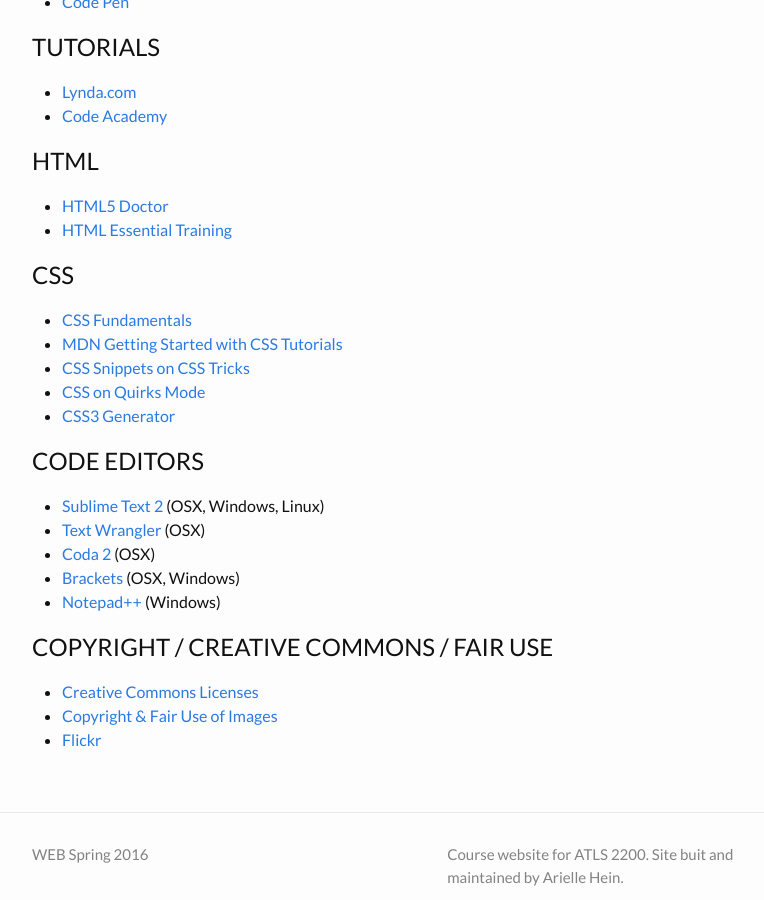
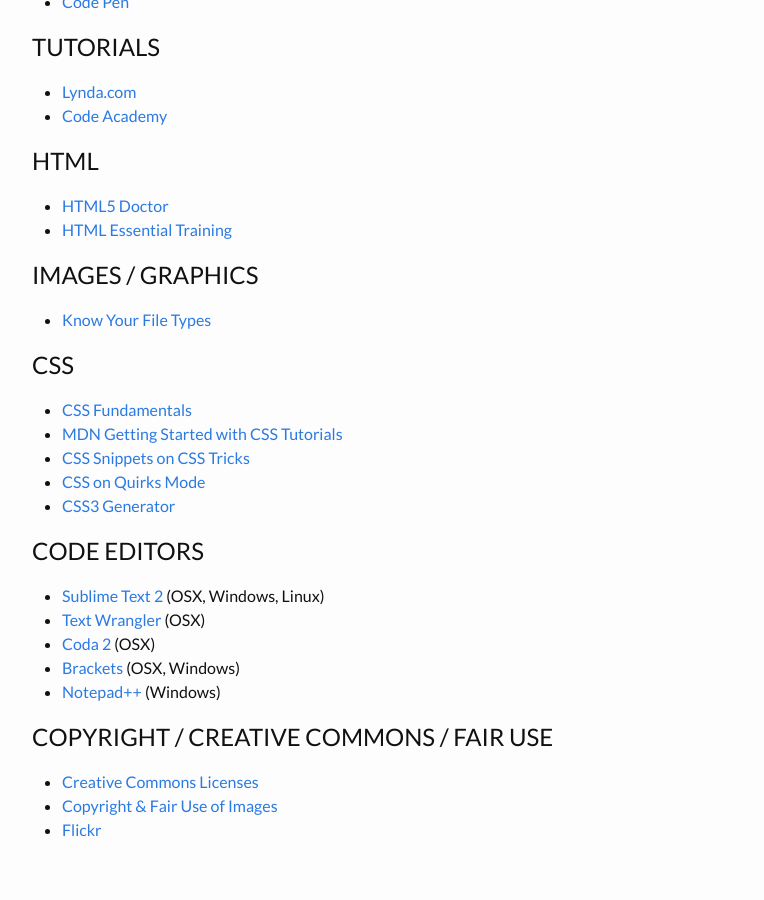
Before and after one commit to coloringchaos/web-spring-16, a Jekyll site: the page built from resources.md, in a window 1280 px wide and 900 px high, scrolled down 690 px. Shown: the whole window, without its empty margins (238-1002 px from the left). Built offline with Jekyll 4.4.1, drawn with Linux system fonts in a browser that asks for light colours.

Commit message:
updating resources

```diff
--- a/resources.md
+++ b/resources.md
@@ -32,6 +32,9 @@
 + [HTML5 Doctor](http://html5doctor.com/)
 + [HTML Essential Training](http://www.lynda.com/HTML-tutorials/HTML-Essential-Training/170427-2.html)
 
+# IMAGES / GRAPHICS
++ [Know Your File Types](http://lifehacker.com/learn-when-to-use-jpeg-gif-or-png-with-this-graphic-1669336151)
+
 # CSS
 + [CSS Fundamentals](http://www.lynda.com/Web-Interactive-CSS-tutorials/CSS-Fundamentals/80436-2.html)
 + [MDN Getting Started with CSS Tutorials](https://developer.mozilla.org/en-US/docs/Web/Guide/CSS/Getting_started)
```
